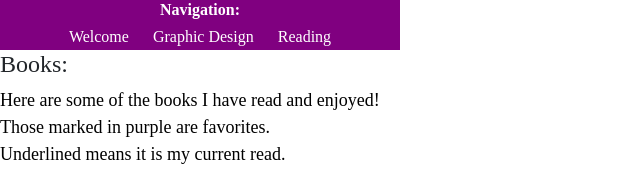
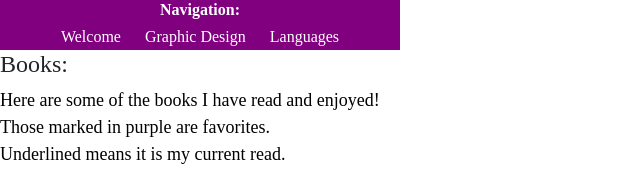
Before and after one commit to rayofsvnshine/rayofsvnshine.github.io, a plain HTML site: page books.html in a window 1280 px wide. Shown: the top 181 px of the page, 0-640 px from the left. Drawn offline with nearby package versions, Linux system fonts and the light colour scheme.

Commit message:
changed wrong link

```diff
--- a/books.html
+++ b/books.html
@@ -13,7 +13,7 @@
             <h2>Navigation:<h2>
             <a href="https://rayofsvnshine.github.io/welcome.html">Welcome</a>
             <a href="https://rayofsvnshine.github.io/design.html">Graphic Design</a>
-            <a href="https://rayofsvnshine.github.io/books.html">Reading</a>
+            <a href="https://rayofsvnshine.github.io/languages.html">Languages</a>
         </div>
         <h1>Books:</h1>
         <p>Here are some of the books I have read and enjoyed!<br>
```
